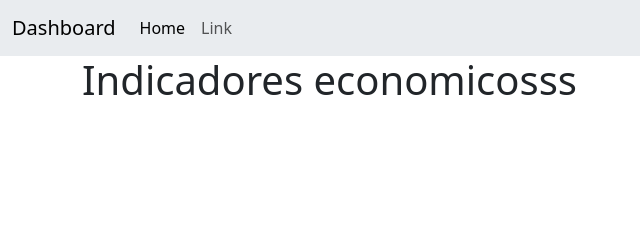
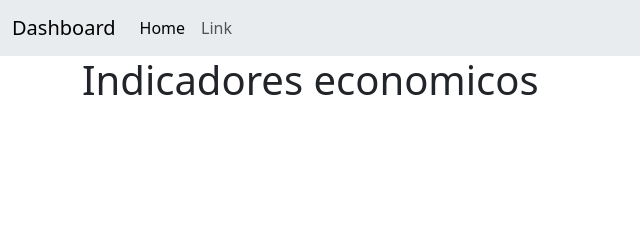
Before and after one commit to FolivaresR/PROYECTO3UDD1, a plain HTML site: page index.html in a window 1280 px wide. Shown: the top 240 px of the page, 0-640 px from the left. Drawn offline with nearby package versions, Linux system fonts and the light colour scheme; no server answers.

Commit message:
Update index.html

```diff
--- a/index.html
+++ b/index.html
@@ -35,7 +35,7 @@
   </nav>
 
   <h1 class="container">
-    Indicadores economicosss
+    Indicadores economicos
   </h1>
   <div class="container-fluid vh-100 py-lg-100">
     <canvas id='indicators'></canvas>
```
